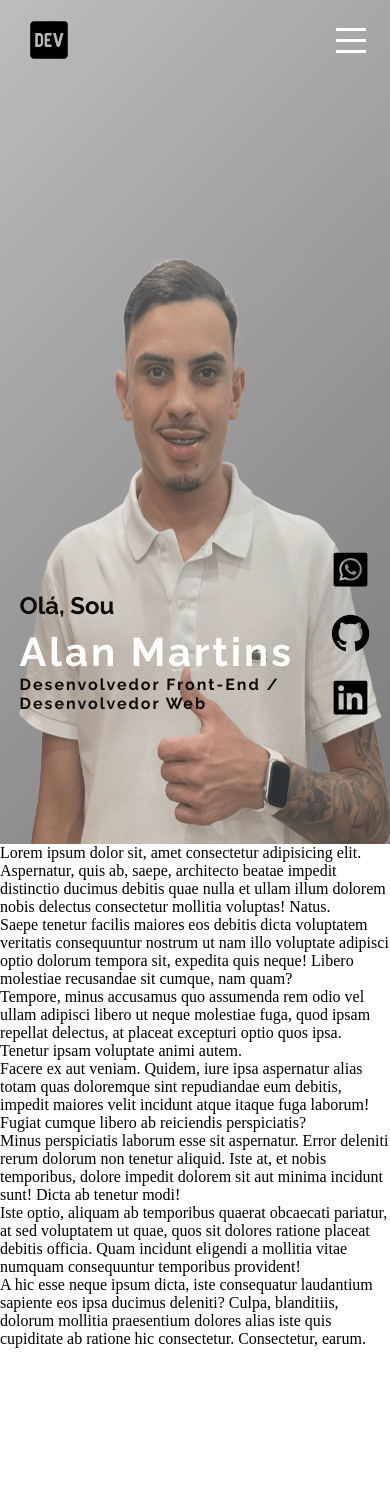
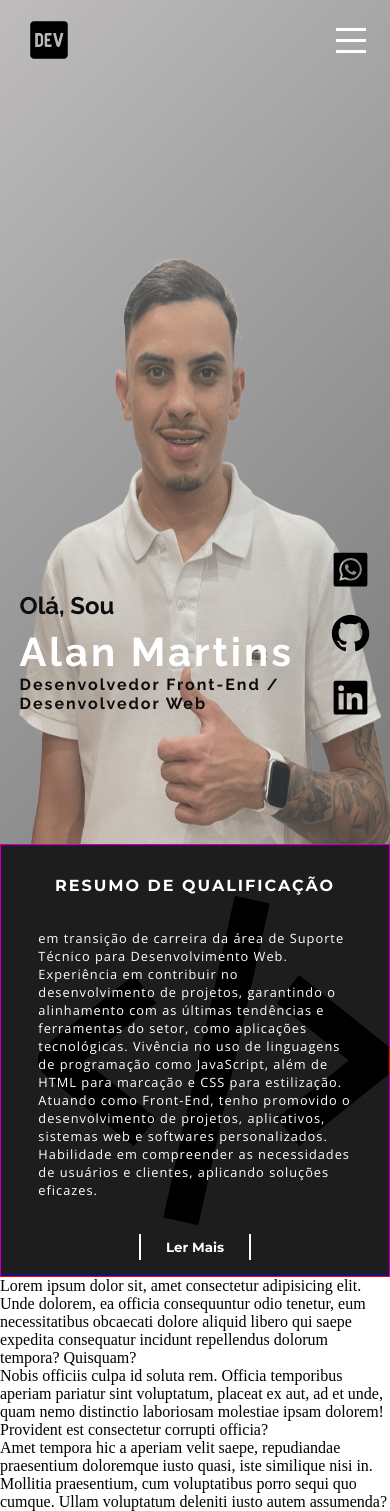
Before and after one commit to martinsalan2003/Portifolio-Alan, a React (Vite) app in the folder portifolioAlan/: page / in a window 390 px wide. Before the commit the page ends 1348 px from the top, so only its background shows below. Built offline with nearby package versions, Linux system fonts and the light colour scheme.

Commit message:
teste componente de informações

```diff
--- /dev/null
+++ b/portifolioAlan/src/components/Info.jsx
@@ -0,0 +1,33 @@
+import { useState } from 'react';
+import '../styles/components/info.sass';
+import Icone from '../assets/images/info.icon.svg'
+
+export default function Info() {
+    const [expanded, setExpanded] = useState(false);
+
+    return (
+        <section className={`container-info ${expanded ? 'expanded' : ''}`}>
+           <h1>RESUMO DE QUALIFICAÇÃO </h1>
+            <p>
+             em transição de carreira da área de Suporte Técnico para Desenvolvimento Web. Experiência em contribuir no desenvolvimento de projetos, garantindo o alinhamento com as últimas tendências e ferramentas do setor,
+            como aplicações tecnológicas. Vivência no uso de linguagens de programação como JavaScript, além de HTML para marcação e CSS para estilização. Atuando como Front-End, tenho promovido o desenvolvimento de projetos, aplicativos, sistemas web e softwares personalizados. Habilidade em compreender as necessidades de usuários e clientes, aplicando soluções eficazes.
+            </p>
+            <div className="icone-container">
+                <img className='icone' src={Icone} alt="" />
+            </div>
+            {expanded && (
+                <p>
+                   Além disso, possuo experiência com frameworks e bibliotecas modernas, como React.js, para a construção de interfaces dinâmicas e responsivas, bem como o uso de pré-processadores como Sass para otimizar e modularizar estilos. Minha familiaridade com Node.js me permite compreender e colaborar no desenvolvimento de soluções full stack, ampliando minha atuação no ciclo completo do desenvolvimento de software.
+
+Tenho também conhecimento em versionamento de código com Git e GitHub, garantindo organização e colaboração eficiente em projetos. Minha abordagem é centrada na melhoria contínua, buscando sempre aprimorar habilidades técnicas e metodologias ágeis para entregar produtos de alta qualidade.
+<br />
+<br />
+Atualmente, estou aprimorando minhas habilidades por meio de projetos práticos e contribuições em código aberto, consolidando meu conhecimento e expandindo minha capacidade de resolver problemas do mundo real. Meu objetivo é evoluir constantemente na área de desenvolvimento web e contribuir de forma significativa para a criação de soluções inovadoras e impactantes.
+                </p>
+            )}
+            <button onClick={() => setExpanded(!expanded)}>
+                {expanded ? 'Ler Menos' : 'Ler Mais'}
+            </button>
+        </section>
+    );
+}
--- a/portifolioAlan/src/components/sobre.jsx
+++ b/portifolioAlan/src/components/sobre.jsx
@@ -6,7 +6,7 @@ import linkedin from '../assets/images/linkedin.svg'
 
 export default function Sobre() {
     return (
-        <section>
+        <section className='container'>
             <div className='container-sobre'>
                 <div className="apresentacao">
                     <h1>Olá, Sou</h1>
--- a/portifolioAlan/src/pages/home/home.jsx
+++ b/portifolioAlan/src/pages/home/home.jsx
@@ -1,4 +1,5 @@
 import Header from "../../components/Header.jsx"
+import Info from "../../components/Info.jsx"
 import Sobre from "../../components/sobre.jsx"
 
 function Home() {
@@ -6,14 +7,11 @@ function Home() {
     <>
     <Header />
     <Sobre />
+    <Info/>
     <div>
-      <div>Lorem ipsum dolor sit, amet consectetur adipisicing elit. Aspernatur, quis ab, saepe, architecto beatae impedit distinctio ducimus debitis quae nulla et ullam illum dolorem nobis delectus consectetur mollitia voluptas! Natus.</div>
-      <div>Saepe tenetur facilis maiores eos debitis dicta voluptatem veritatis consequuntur nostrum ut nam illo voluptate adipisci optio dolorum tempora sit, expedita quis neque! Libero molestiae recusandae sit cumque, nam quam?</div>
-      <div>Tempore, minus accusamus quo assumenda rem odio vel ullam adipisci libero ut neque molestiae fuga, quod ipsam repellat delectus, at placeat excepturi optio quos ipsa. Tenetur ipsam voluptate animi autem.</div>
-      <div>Facere ex aut veniam. Quidem, iure ipsa aspernatur alias totam quas doloremque sint repudiandae eum debitis, impedit maiores velit incidunt atque itaque fuga laborum! Fugiat cumque libero ab reiciendis perspiciatis?</div>
-      <div>Minus perspiciatis laborum esse sit aspernatur. Error deleniti rerum dolorum non tenetur aliquid. Iste at, et nobis temporibus, dolore impedit dolorem sit aut minima incidunt sunt! Dicta ab tenetur modi!</div>
-      <div>Iste optio, aliquam ab temporibus quaerat obcaecati pariatur, at sed voluptatem ut quae, quos sit dolores ratione placeat debitis officia. Quam incidunt eligendi a mollitia vitae numquam consequuntur temporibus provident!</div>
-      <div>A hic esse neque ipsum dicta, iste consequatur laudantium sapiente eos ipsa ducimus deleniti? Culpa, blanditiis, dolorum mollitia praesentium dolores alias iste quis cupiditate ab ratione hic consectetur. Consectetur, earum.</div>
+      <div>Lorem ipsum dolor sit, amet consectetur adipisicing elit. Unde dolorem, ea officia consequuntur odio tenetur, eum necessitatibus obcaecati dolore aliquid libero qui saepe expedita consequatur incidunt repellendus dolorum tempora? Quisquam?</div>
+      <div>Nobis officiis culpa id soluta rem. Officia temporibus aperiam pariatur sint voluptatum, placeat ex aut, ad et unde, quam nemo distinctio laboriosam molestiae ipsam dolorem! Provident est consectetur corrupti officia?</div>
+      <div>Amet tempora hic a aperiam velit saepe, repudiandae praesentium doloremque iusto quasi, iste similique nisi in. Mollitia praesentium, cum voluptatibus porro sequi quo cumque. Ullam voluptatum deleniti iusto autem assumenda?</div>
     </div>
     </>
 
--- /dev/null
+++ b/portifolioAlan/src/styles/components/info.sass
@@ -0,0 +1,76 @@
+@import '../global/variables'
+
+.container-info
+    position: relative
+    color: #ffffff
+    background-color: #1D1D1D
+    padding: 2em 5em
+    transition: all 0.3s ease
+    overflow: hidden
+
+
+    h1
+        font-size: 16px
+        letter-spacing: 2px
+        font-family: $font-Montserrat
+
+    p
+        max-width: 88%
+        font-size: 13px
+        margin-top: 1.5em
+        font-family: $font-Open-Sans
+        position: relative
+        z-index: 2
+
+    .icone-container
+        position: absolute
+        right: 80px
+        bottom: 0
+        z-index: 1
+        rotate: 20deg
+
+    .icone
+        height: 270px
+
+    button
+        cursor: pointer
+        font-weight: bold
+        color: #ffffff
+        font-family: $font-Montserrat
+        background-color: #1D1D1D
+        border: none
+        border-left: 2px solid #ffffff
+        border-right: 2px solid #ffffff
+        padding: 5px 25px
+        margin-top: 1.5em
+        transition: all 0.3s ease
+
+    button:hover
+        letter-spacing: 2.5px
+
+
+@media (max-width: 768px)
+    .container-info
+        border: 1px solid red
+        padding: 1em
+        display: flex
+        flex-direction: column
+        gap: 15px
+        justify-content: center
+        align-items: center
+
+        h1
+            margin-top: 15px
+
+        p
+            letter-spacing: 1px
+            font-size: 80%
+
+        .icone-container
+            border: 1px solid blue
+            rotate: none
+            height: 100%
+            left: 0
+            right: 0
+            .icone
+                height: 100%
--- a/portifolioAlan/src/styles/components/sobre.sass
+++ b/portifolioAlan/src/styles/components/sobre.sass
@@ -1,6 +1,6 @@
 @import '../global/variables'
 
-section
+.container
     background: linear-gradient(135deg, #bebcbc, #7a7a7a)
     .container-sobre
         height: 100vh
--- a/portifolioAlan/src/styles/global/main.sass
+++ b/portifolioAlan/src/styles/global/main.sass
@@ -4,3 +4,4 @@
     margin: 0
     padding: 0
     box-sizing: border-box
+    outline: none
```
Also changed, not shown: portifolioAlan/src/assets/images/info.icon.svg (added).
